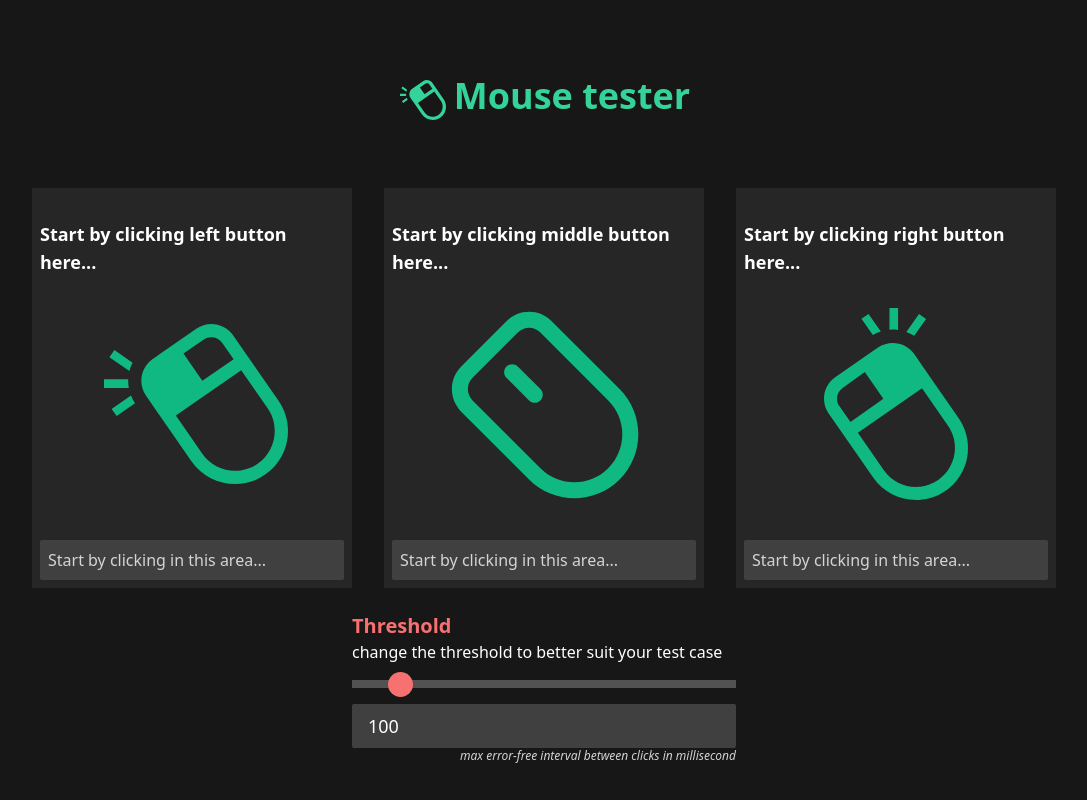
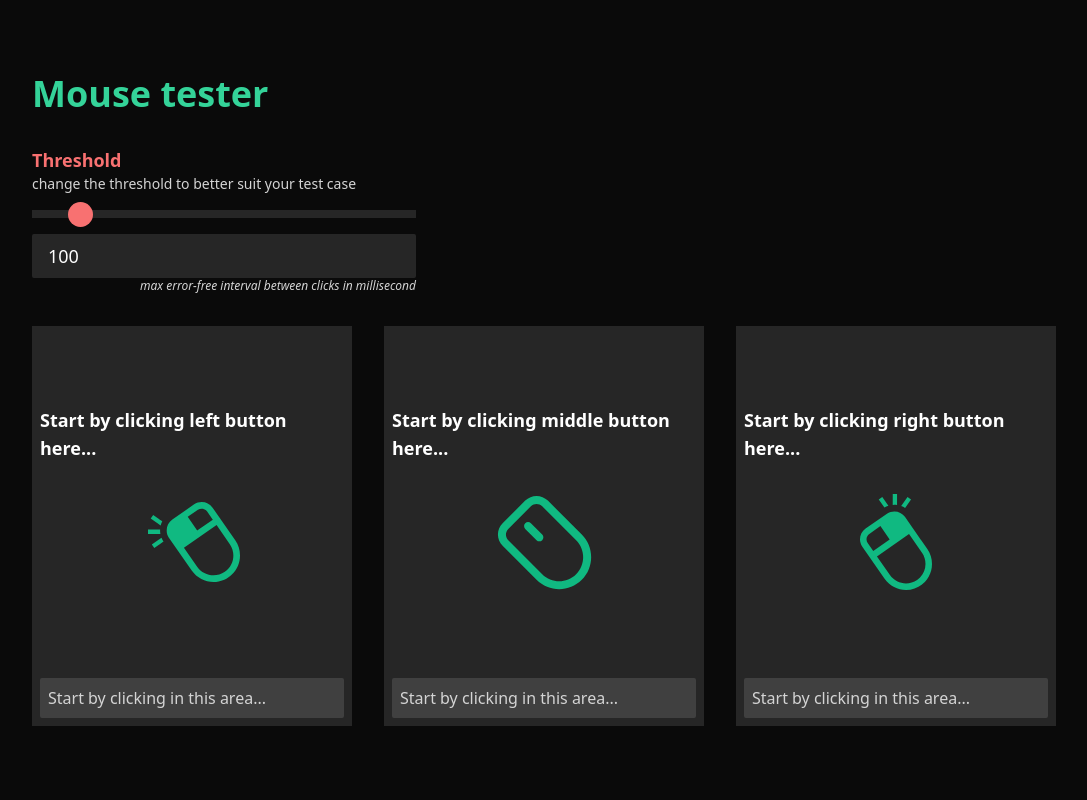
Before and after one commit to simecek-m/mouse-tester, a React (Vite) app: page / in a window 1280 px wide. Shown: the whole page, without its empty margins (96-1183 px from the left). Built offline with nearby package versions, Linux system fonts and the light colour scheme.

Commit message:
slight UI changes

```diff
--- a/src/App.tsx
+++ b/src/App.tsx
@@ -1,40 +1,24 @@
 import { FC, useState } from "react";
 import { ButtonWidget } from "./components/ButtonWidget";
-import MouseLogo from "./assets/mouse.svg?react";
 
 const App: FC = () => {
   const [threshold, setThreshold] = useState<number | null>(100);
 
   return (
-    <div className="flex flex-col justify-center items-center w-screen h-screen bg-neutral-900 select-none">
-      <div className="text-emerald-400 font-bold text-4xl m-12 select-none flex flex-row gap-2">
-        <MouseLogo className="fill-emerald-400 w-12 h-12" />
+    <div className="flex flex-col w-screen h-screen bg-neutral-950 select-none justify-center items-center">
+      <div className="flex flex-col w-fit gap-8">
+        <div className="text-emerald-400 font-bold text-4xl select-none flex flex-row gap-2">
           <h1>Mouse tester</h1>
         </div>
-      <section className="w-full flex flex-row justify-center items-center">
-        <ButtonWidget
-          title="Left"
-          buttonType="left"
-          threshold={threshold ?? 0}
-        />
-        <ButtonWidget
-          title="Middle"
-          buttonType="middle"
-          threshold={threshold ?? 0}
-        />
-        <ButtonWidget
-          title="Right"
-          buttonType="right"
-          threshold={threshold ?? 0}
-        />
-      </section>
-      <section className="flex flex-col text-white p-2">
-        <label htmlFor="threshold" className="font-bold text-xl text-red-400">
+        <section className="flex flex-col text-white w-fit">
+          <label htmlFor="threshold" className="font-bold text-lg text-red-400">
             Threshold
           </label>
-        <span>change the threshold to better suit your test case</span>
+          <span className="text-sm text-neutral-300">
+            change the threshold to better suit your test case
+          </span>
           <input
-          className="appearance-none bg-neutral-600 h-2 my-4"
+            className="appearance-none bg-neutral-800 h-2 my-4"
             type="range"
             min="0"
             max="1000"
@@ -50,7 +34,7 @@ const App: FC = () => {
             }}
           />
           <input
-          className="bg-neutral-700 px-4 py-2 text-lg rounded-sm text-white outline-none w-96"
+            className="bg-neutral-800 px-4 py-2 text-lg rounded-sm text-white outline-none w-96"
             value={threshold ?? ""}
             type="number"
             onChange={(e) => {
@@ -72,6 +56,24 @@ const App: FC = () => {
             max error-free interval between clicks in millisecond
           </div>
         </section>
+        <section className="flex flex-row gap-8 w-fit">
+          <ButtonWidget
+            title="Left"
+            buttonType="left"
+            threshold={threshold ?? 0}
+          />
+          <ButtonWidget
+            title="Middle"
+            buttonType="middle"
+            threshold={threshold ?? 0}
+          />
+          <ButtonWidget
+            title="Right"
+            buttonType="right"
+            threshold={threshold ?? 0}
+          />
+        </section>
+      </div>
     </div>
   );
 };
--- a/src/components/ButtonWidget.tsx
+++ b/src/components/ButtonWidget.tsx
@@ -49,7 +49,7 @@ export const ButtonWidget: FC<ButtonWidgetProps> = ({
 
   return (
     <div
-      className="flex flex-col gap-4 bg-neutral-800 m-4 w-[25vw] h-[50vh] relative p-2"
+      className="flex flex-col gap-4 bg-neutral-800 w-[25vw] h-[50vh] relative p-2"
       onMouseDown={(e) => mouseHandler(e)}
       onContextMenu={(e) => e.preventDefault()}
     >
--- a/src/components/MouseButtonIcon.tsx
+++ b/src/components/MouseButtonIcon.tsx
@@ -14,7 +14,7 @@ export const MouseButtonIcon: FC<MouseButtonIconProps> = ({
   type,
   isError,
 }) => {
-  const className = cn("fill-emerald-500 h-48", {
+  const className = cn("fill-emerald-500 h-24", {
     "fill-red-500": isError,
   });
 
```
Lines whose indentation alone changed are shown as unchanged.
